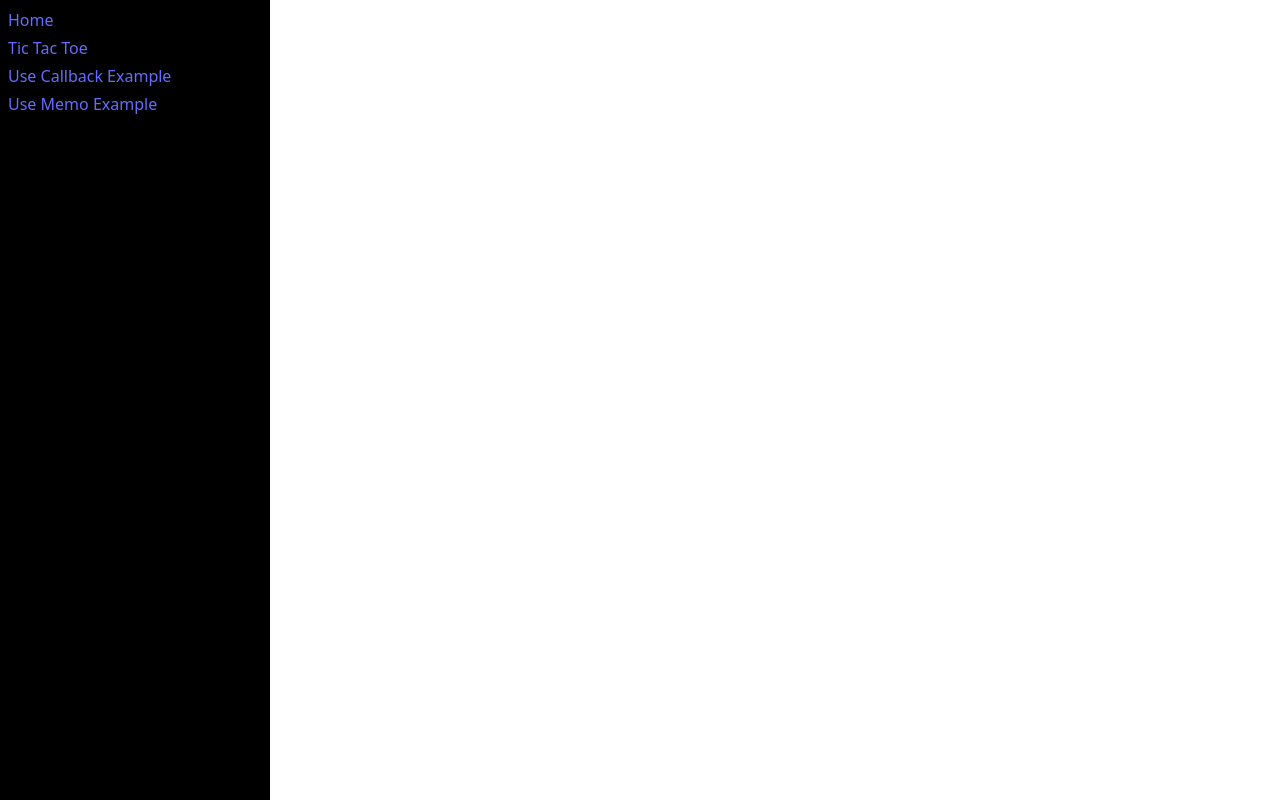
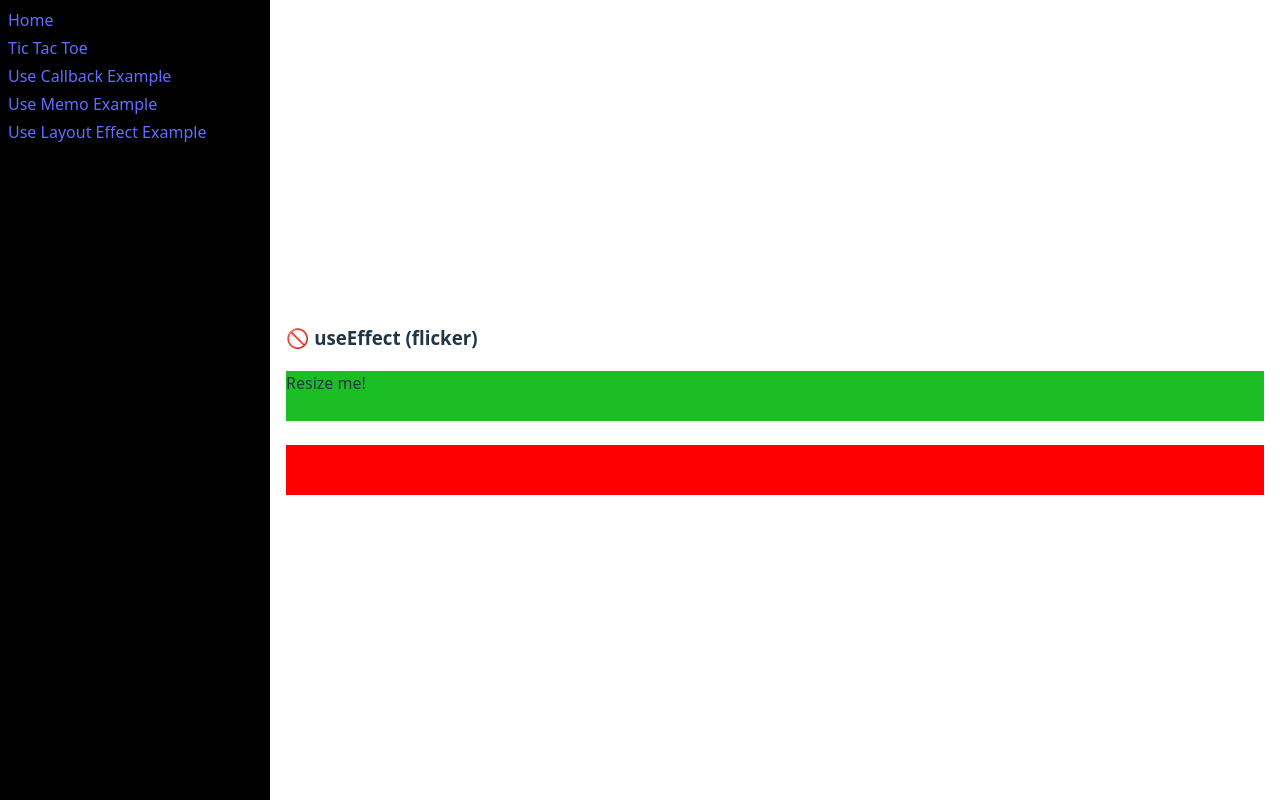
Before and after one commit to g-abhishek/vite-react, a React (Vite) app in the folder vite-react/: page /use-layout-effect in a window 1280 px wide. Built offline with nearby package versions, Linux system fonts and the light colour scheme.

Commit message:
Use Layout effect

```diff
--- a/vite-react/src/App.jsx
+++ b/vite-react/src/App.jsx
@@ -5,6 +5,7 @@ import { Link, Route, Routes } from "react-router-dom";
 import Counter from "./components/Counter";
 import UseCallback from "./components/UseCallback";
 import UseMemo from "./components/UseMemo";
+import UseLayoutEffect from "./components/UseLayoutEffect";
 
 function App() {
   return (
@@ -15,9 +16,11 @@ function App() {
           <Link to={"/tic-tac-toe"}>Tic Tac Toe</Link>
           <Link to={"/use-callback"}>Use Callback Example</Link>
           <Link to={"/use-memo"}>Use Memo Example</Link>
+          <Link to={"/use-layout-effect"}>Use Layout Effect Example</Link>
         </div>
         <div className="main-content">
           <Routes>
+            <Route path="/use-layout-effect" element={<UseLayoutEffect />} />
             <Route path="/use-memo" element={<UseMemo />} />
             <Route path="/use-callback" element={<UseCallback />} />
             <Route path="/tic-tac-toe" element={<TicTakToe />} />
--- /dev/null
+++ b/vite-react/src/components/UseLayoutEffect/index.jsx
@@ -0,0 +1,61 @@
+import { useEffect, useLayoutEffect, useRef, useState } from "react";
+// not fully completed
+const UseLayoutEffect = () => {
+  const [width, setWidth] = useState(0);
+  const boxRef = useRef(null);
+
+    // useEffect(() => {
+    //   const boxWidth = boxRef.current.getBoundingClientRect().width;
+    //   // setting width triggers re-render AFTER paint = flicker!
+    //   setWidth(boxWidth);
+    // });
+
+  useLayoutEffect(() => {
+    const width = boxRef.current.offsetWidth;
+    setWidth(width); // sets layout before paint — no flicker
+  }, []);
+  return (
+    <>
+      <div style={{ width: "100%" }}>
+        <h3>🚫 useEffect (flicker)</h3>
+        <div
+          ref={boxRef}
+          style={{ width: "100%", height: 50, background: "#1bbf24" }}
+        >
+          Resize me!
+        </div>
+        <br />
+
+        <div
+          style={{
+            width,
+            height: 50,
+            background: "red",
+            transition: "all 0.3s ease",
+          }}
+        ></div>
+      </div>
+    </>
+  );
+};
+
+export default UseLayoutEffect;
+
+/**
+ * 🧠 Interview Answer (Simple & Effective)
+ * useEffect runs after the DOM is painted to the screen.
+ * It’s good for side effects like API calls or logging.
+ * Cases -
+ * Usefull for Side-effects like data fetching, subscriptions
+ * It run after paint
+ *
+ * But useLayoutEffect runs before the browser repaints — useful when you need to measure or mutate the DOM immediately, like synchronizing scroll position or avoiding visual flickers.
+ * Usefull for DOM measurements or synchronizing layout
+ *
+ *
+ * ⚠️ Rule of Thumb
+ * ✅ Use **useEffect** by default
+ * Cases -
+ * Use **useLayoutEffect** only when needed (e.g., layout measurement, animations)
+ * It runs before paints
+ */
```
